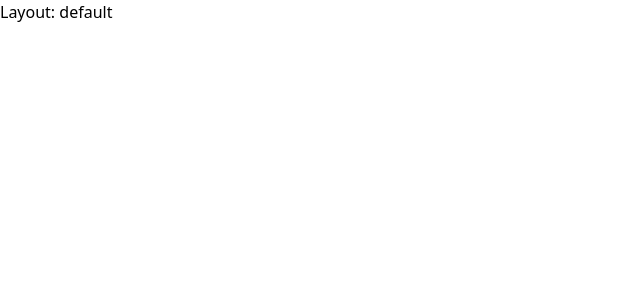
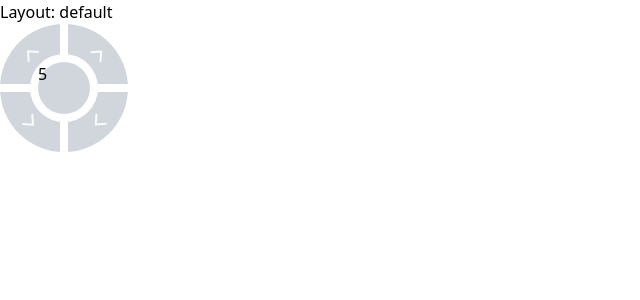
Before and after one commit to Wulakaka/discover-threejs, a Nuxt app: page /buttons in a window 1280 px wide. Before the commit this address had no page. Shown: the top 300 px of the page, without its empty margins (0-640 px from the left). Built offline with nearby package versions, Linux system fonts and the light colour scheme.

Commit message:
feat: 增加按钮demo

```diff
--- /dev/null
+++ b/components/icon-arrow.vue
@@ -0,0 +1,20 @@
+<script setup lang="ts"></script>
+
+<template>
+  <svg
+    width="17"
+    height="12"
+    viewBox="0 0 17 12"
+    fill="none"
+    xmlns="http://www.w3.org/2000/svg"
+  >
+    <path
+      opacity="0.9"
+      d="M1.68164 10.3613L8.68164 2.36133L15.6816 10.3613"
+      stroke="white"
+      stroke-width="2"
+    />
+  </svg>
+</template>
+
+<style scoped></style>
--- /dev/null
+++ b/pages/buttons.vue
@@ -0,0 +1,30 @@
+<script setup lang="ts"></script>
+
+<template>
+  <div
+    class="grid grid-cols-2 grid-rows-2 gap-2 w-[128px] aspect-square bg-white rounded-full overflow-clip relative"
+  >
+    <div
+      v-for="i of 4"
+      :key="i"
+      class="hover:bg-amber-500 cursor-pointer bg-gray-300 flex items-center justify-center"
+    >
+      <IconArrow
+        :style="{ '--no': i }"
+        class="rotate-[calc(90deg*var(--no)-135deg)]"
+      />
+    </div>
+
+    <div
+      class="absolute left-1/2 top-1/2 -translate-x-1/2 -translate-y-1/2 bg-white w-[calc(50%_+_0.25rem)] aspect-square rounded-full overflow-clip p-2"
+    >
+      <div
+        class="hover:bg-amber-500 cursor-pointer bg-gray-300 aspect-square rounded-full"
+      >
+        5
+      </div>
+    </div>
+  </div>
+</template>
+
+<style scoped></style>
```
